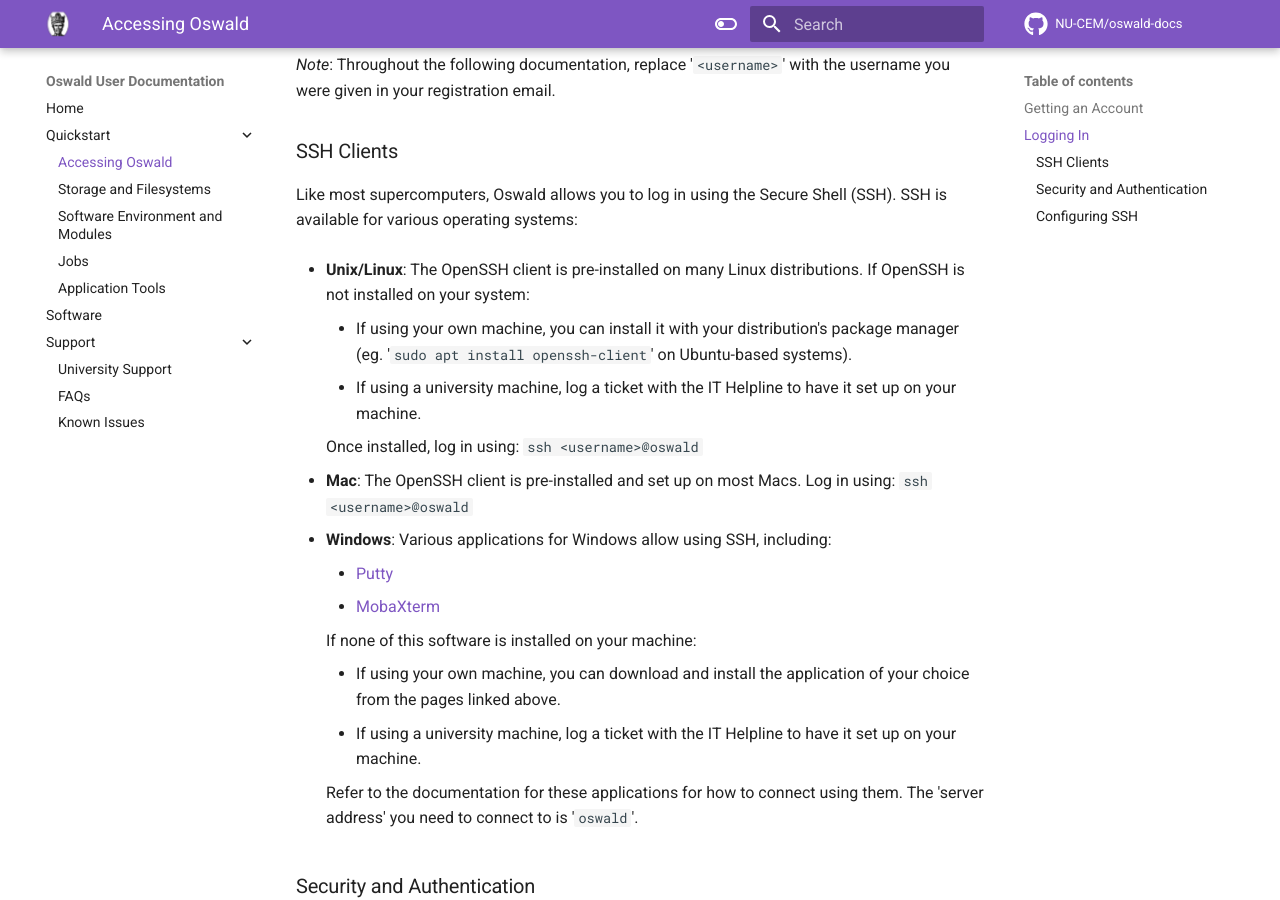
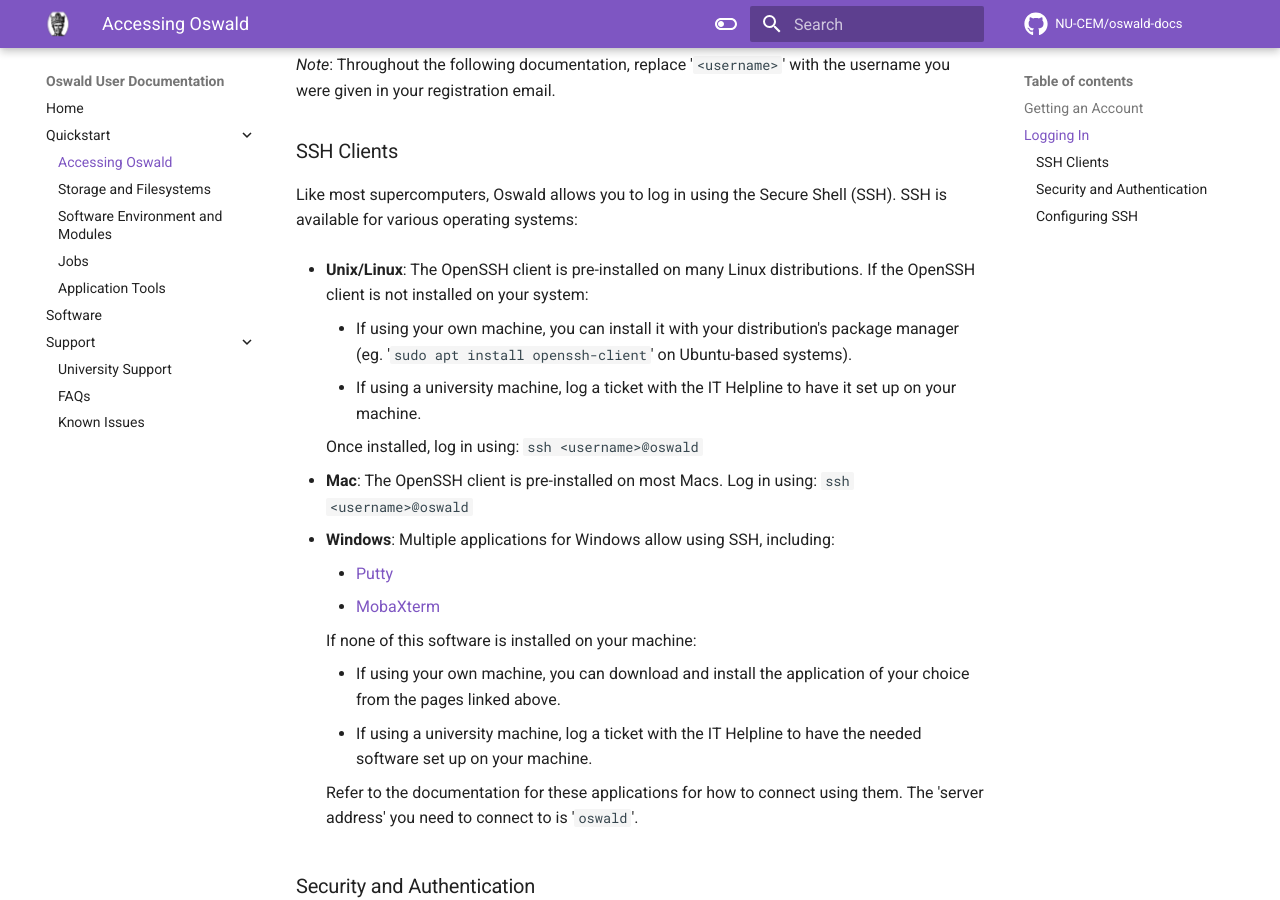
Before and after one commit to NorthumbriaResearchComputing/oswald-docs, an MkDocs documentation site: the page built from docs/quickstart/accessing-oswald.md, in a window 1280 px wide and 900 px high, scrolled down 346 px. Built offline with MkDocs 1.6.1 and Material for MkDocs 9.7.7, drawn with Linux system fonts in a browser that asks for light colours; comment, search, counter and statistics services are not loaded.

Commit message:
Add "Files and Filesystems" page
Plus edit "Accessing Oswald" for consistency (and general edits).

````diff
--- a/docs/quickstart/accessing-oswald.md
+++ b/docs/quickstart/accessing-oswald.md
@@ -12,7 +12,7 @@
 
 Like most supercomputers, Oswald allows you to log in using the Secure Shell (SSH). SSH is available for various operating systems:
 
-- **Unix/Linux**: The OpenSSH client is pre-installed on many Linux distributions. If OpenSSH is not installed on your system:
+- **Unix/Linux**: The OpenSSH client is pre-installed on many Linux distributions. If the OpenSSH client is not installed on your system:
     - If using your own machine, you can install it with your distribution's package manager (eg. '`sudo apt install openssh-client`' on Ubuntu-based systems).
     - If using a university machine, log a ticket with the IT Helpline to have it set up on your machine.
 
@@ -21,19 +21,19 @@
     ssh <username>@oswald
     ```
 
-- **Mac**: The OpenSSH client is pre-installed and set up on most Macs. Log in using:
+- **Mac**: The OpenSSH client is pre-installed on most Macs. Log in using:
     ```
     ssh <username>@oswald
     ```
 
-- **Windows**: Various applications for Windows allow using SSH, including:
-    - [Putty](https://www.chiark.greenend.org.uk/~sgtatham/putty/latest)
-    - [MobaXterm](https://mobaxterm.mobatek.net/download.html)
+- **Windows**: Multiple applications for Windows allow using SSH, including:
+    - [Putty](https://www.chiark.greenend.org.uk/~sgtatham/putty)
+    - [MobaXterm](https://mobaxterm.mobatek.net)
 
     If none of this software is installed on your machine:
 
     - If using your own machine, you can download and install the application of your choice from the pages linked above.
-    - If using a university machine, log a ticket with the IT Helpline to have it set up on your machine.
+    - If using a university machine, log a ticket with the IT Helpline to have the needed software set up on your machine.
 
     Refer to the documentation for these applications for how to connect using them. The 'server address' you need to connect to is '`oswald`'.
 
````
Also changed, not shown: docs/quickstart/files-and-filesystems.md (added, +33 -0 lines).
